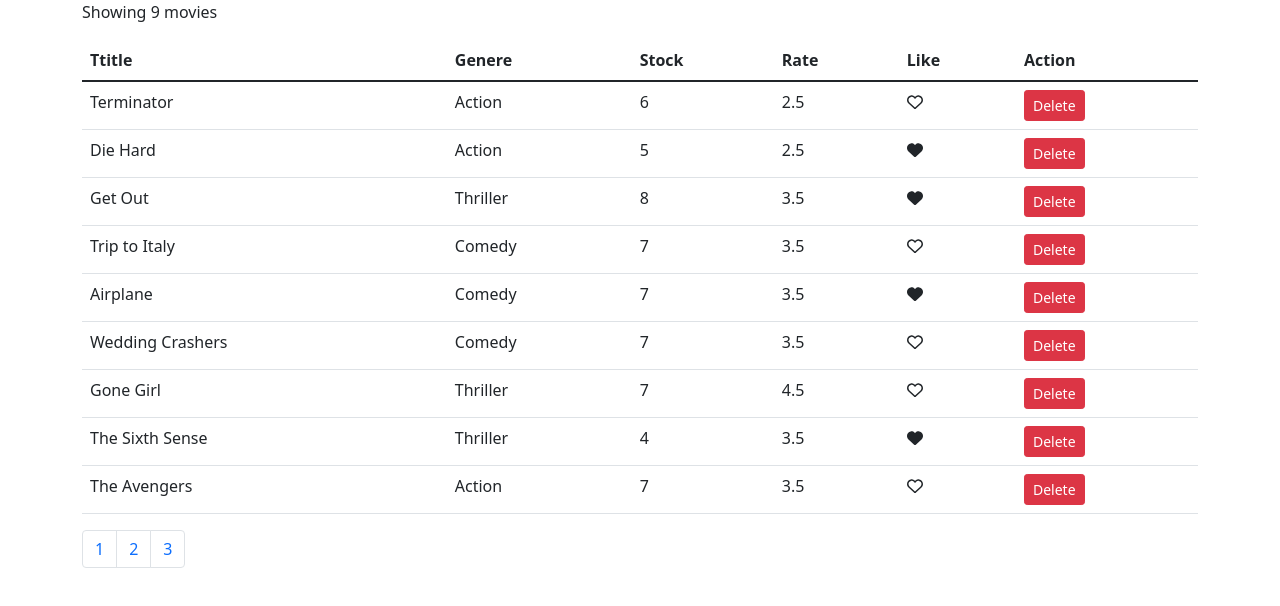
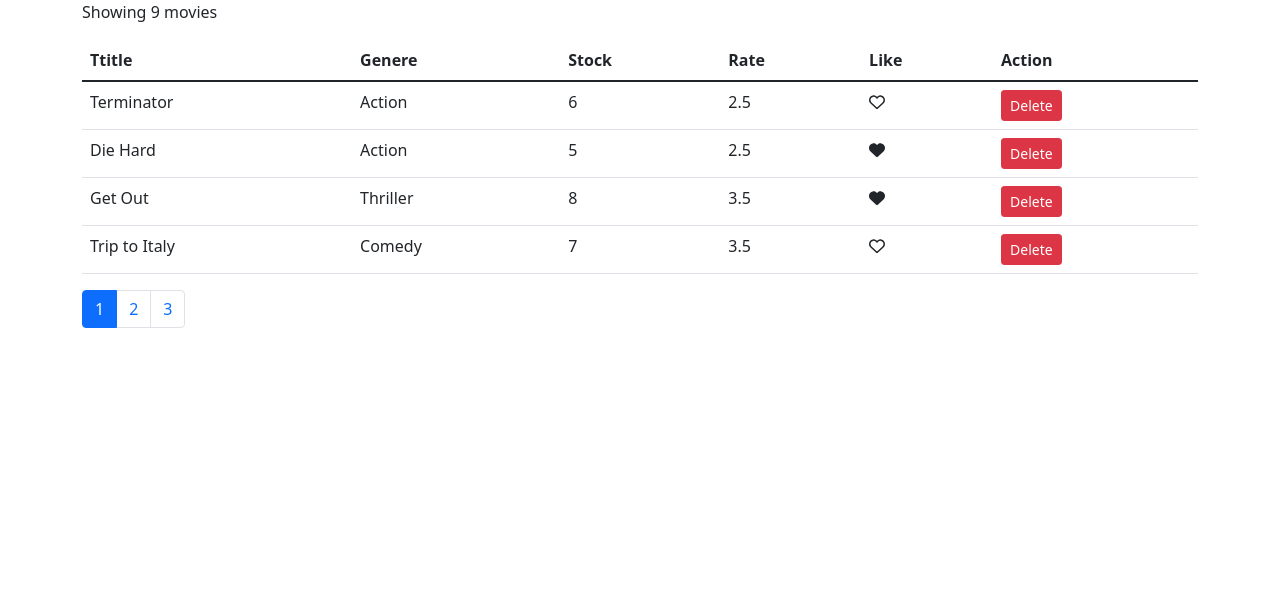
Before and after one commit to jamiul/react-docker, a React (Create React App) app in the folder frontend/: page / in a window 1280 px wide. Shown: the top 606 px of the page. Built offline with nearby package versions, Linux system fonts and the light colour scheme.

Commit message:
[Pagination]- page changes, paginating data.

```diff
--- a/frontend/src/components/common/pagination.jsx
+++ b/frontend/src/components/common/pagination.jsx
@@ -2,7 +2,8 @@ import React from 'react';
 import _ from 'lodash';
 
 const Pagination = (props) => {
-    const { itemsCount, pageSize, onPageChange, currentPage } = props;
+    const { itemsCount, pageSize, currentPage } = props;
+    console.log(currentPage);
     const pagesCount = Math.ceil(itemsCount / pageSize);
     if (pagesCount === 1) return null;
     const pages = _.range(1, pagesCount + 1);
@@ -12,8 +13,12 @@ const Pagination = (props) => {
             <nav aria-label="Page navigation example">
             <ul className="pagination">
                 {pages.map(page => (
-                    <li key={page} className={page === currentPage ? 'page-item active' : 'page-item'}>
-                        <a className="page-link" onClick={() => onPageChange(page)}>{page}</a>
+                    <li
+                        key={page}
+                        className={page === currentPage ? 'page-item active' : 'page-item'}
+                        style={{ cursor: 'pointer' }}
+                    >
+                        <a className="page-link" onClick={() => props.onPageChange(page)}>{page}</a>
                     </li>
                 ))}
             </ul>
--- a/frontend/src/components/movies.jsx
+++ b/frontend/src/components/movies.jsx
@@ -2,10 +2,12 @@ import React from 'react';
 import { getMovies } from '../services/fakeMovieService'
 import Like from './like';
 import Pagination from './common/pagination';
+import { paginate } from '../utlis/paginate';
 
 class Movies extends React.Component {
     state = {
         movies: getMovies(),
+        currentPage: 1,
         pageSize: 4
     };
     // delete the movie
@@ -23,13 +25,16 @@ class Movies extends React.Component {
         this.setState({ movies });
     }
     // handle page change
-    handlePageChange = () => {
-        console.log(`page`);
+    handlePageChange = (page) => {
+        this.setState({ currentPage: page });
     }
     render() {
-        console.log(this.state.movies);
         const {length: count} = this.state.movies // destructuring
+        const { currentPage, pageSize, movies: allMovies } = this.state;
         if(count === 0) return <p>There are no movies in the database</p>
+
+        const movies = paginate(allMovies, currentPage, pageSize);
+
         return (
             <React.Fragment>
                 <p>Showing {count} movies</p>
@@ -45,7 +50,7 @@ class Movies extends React.Component {
                         </tr>
                     </thead>
                     <tbody>
-                        {this.state.movies.map(movie => (
+                        {movies.map(movie => (
                             <tr key={movie._id}>
                                 <td>{movie.title}</td>
                                 <td>{movie.genre.name}</td>
@@ -71,7 +76,8 @@ class Movies extends React.Component {
                 </table>
                 <Pagination
                     itemsCount={count}
-                    pageSize={this.state.pageSize}
+                    pageSize={pageSize}
+                    currentPage={currentPage}
                     onPageChange={this.handlePageChange}
                 />
             </React.Fragment>
--- /dev/null
+++ b/frontend/src/utlis/paginate.js
@@ -0,0 +1,9 @@
+import _ from 'lodash';
+
+export function paginate(items, pageNumber, pageSize){
+    const startIndex = (pageNumber - 1) * pageSize;
+    return _(items)
+        .slice(startIndex)
+        .take(pageSize)
+        .value();
+}
```
